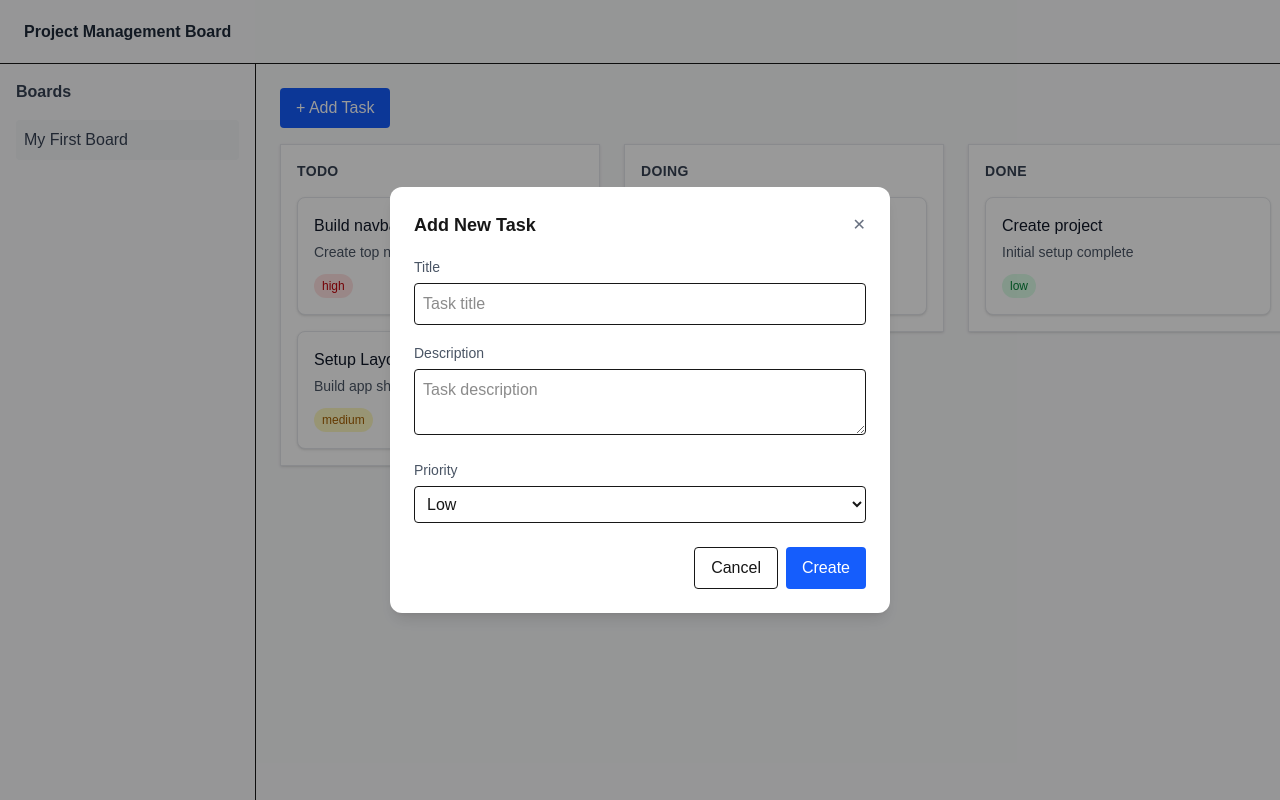
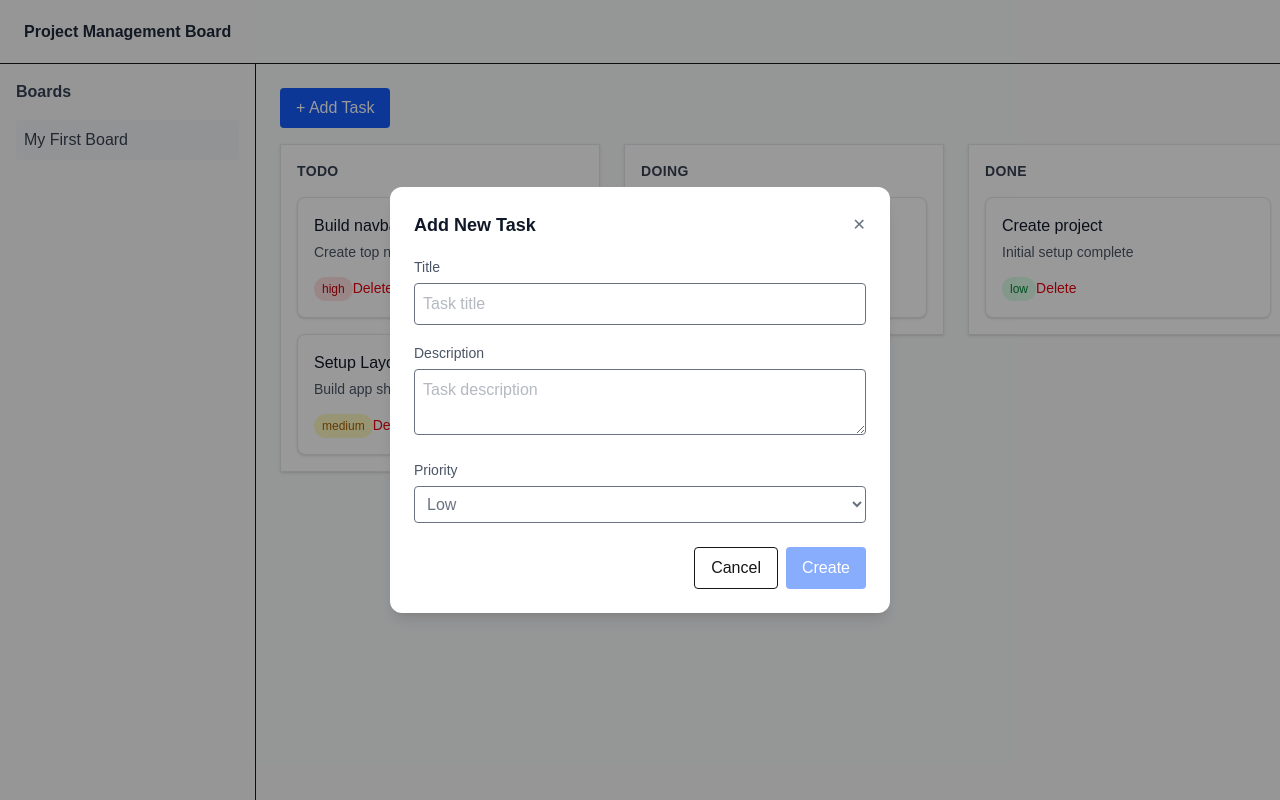
Before and after one commit to lolalolabob123/Project-Management-Board, a Next.js app in the folder project-management-board/: page / in a window 1280 px wide. Both pictures are taken after a click on the button "+ Add Task". Built offline with nearby package versions, Linux system fonts and the light colour scheme.

Commit message:
added create and delete functionality to tasks

```diff
--- a/project-management-board/src/app/page.tsx
+++ b/project-management-board/src/app/page.tsx
@@ -12,7 +12,35 @@ export default function Home() {
   const [isModalOpen, setIsModalOpen] = useState(false)
 
   function handleCreateTask(task: any) {
-    console.log(task)
+    const updatedColumns = board.columns.map((column) => {
+      if (column.id === "todo") {
+        return {
+          ...column,
+          tasks: [...column.tasks, task],
+        }
+      }
+
+      return column
+    })
+    setBoard({
+      ...board,
+      columns: updatedColumns,
+    })
+  }
+
+  function handleDeleteTask(taskId: string) {
+    const updatedColumns = board.columns.map((column) => {
+      return {
+        ...column,
+        tasks: column.tasks.filter(
+          (task) => task.id !== taskId
+        ),
+      }
+    })
+    setBoard({
+      ...board,
+      columns: updatedColumns,
+    })
   }
 
   return (
@@ -34,6 +62,7 @@ export default function Home() {
               key={column.id}
               title={column.title}
               tasks={column.tasks}
+              onDeleteTask={handleDeleteTask}
             />
           ))}
           </div>
--- a/project-management-board/src/components/board/Column.tsx
+++ b/project-management-board/src/components/board/Column.tsx
@@ -4,11 +4,13 @@ import { Task } from "@/types/task";
 interface ColumnProps {
     title: string;
     tasks: Task[];
+    onDeleteTask: (taskId: string) => void;
 }
 
 export default function Column({
     title,
     tasks,
+    onDeleteTask
 }: ColumnProps) {
     return (
         <div className="bg-white border border-gray-200 rounded-x1 p-4 w-80 shadow-sm">
@@ -20,7 +22,9 @@ export default function Column({
                 {tasks.map((task) => (
                     <TaskCard
                     key={task.id}
-                    task={task}/>
+                    task={task}
+                    onDelete={onDeleteTask}
+                    />
                 ))}
             </div>
         </div>
--- a/project-management-board/src/components/board/TaskCard.tsx
+++ b/project-management-board/src/components/board/TaskCard.tsx
@@ -2,10 +2,12 @@ import { Task } from "@/types/task"
 
 interface TaskCardProps {
     task: Task;
+    onDelete: (taskId: string) => void;
 }
 
 export default function TaskCard({
     task,
+    onDelete,
 }: TaskCardProps) {
     let priorityStyles = ""
     if (task.priority === "high") {
@@ -28,6 +30,13 @@ export default function TaskCard({
             <span className={`inline-block mt-3 text-xs px-2 py-1 rounded-full ${priorityStyles}`}>
                 {task.priority}
             </span>
+
+            <button
+            onClick={() => onDelete(task.id)}
+            className="mt-4 text-sm text-red-600 hover:text-red-800 cursor-pointer"
+            >
+                Delete
+            </button>
         </div>
     )
 }
--- a/project-management-board/src/components/ui/TaskModal.tsx
+++ b/project-management-board/src/components/ui/TaskModal.tsx
@@ -14,6 +14,11 @@ export default function TaskModal({ isOpen, onClose, onCreateTask }: TaskModalPr
   const [priority, setPriority] = useState("low")
 
   function handleCreateTask() {
+
+    if (!title.trim()) {
+      return
+    }
+
     const newTask = {
       id: crypto.randomUUID(),
       title,
@@ -22,6 +27,11 @@ export default function TaskModal({ isOpen, onClose, onCreateTask }: TaskModalPr
     }
 
     onCreateTask(newTask)
+
+    setTitle("")
+    setDescription("")
+    setPriority("low")
+
     onClose();
   }
   return (
@@ -32,7 +42,7 @@ export default function TaskModal({ isOpen, onClose, onCreateTask }: TaskModalPr
 
         {/* Header */}
         <div className="flex justify-between items-center mb-4">
-          <h2 className="text-lg font-semibold">
+          <h2 className="text-lg font-semibold text-gray-900">
             Add New Task
           </h2>
 
@@ -49,7 +59,7 @@ export default function TaskModal({ isOpen, onClose, onCreateTask }: TaskModalPr
             <input
               value={title}
               onChange={((e) => setTitle(e.target.value))}
-              className="w-full border rounded p-2 mt-1"
+              className="w-full border rounded p-2 mt-1 text-gray-500"
               placeholder="Task title"
             />
           </div>
@@ -59,7 +69,7 @@ export default function TaskModal({ isOpen, onClose, onCreateTask }: TaskModalPr
             <textarea
               value={description}
               onChange={(e) => setDescription(e.target.value)}
-              className="w-full border rounded p-2 mt-1"
+              className="w-full border rounded p-2 mt-1 text-gray-500"
               placeholder="Task description"
             />
           </div>
@@ -69,7 +79,7 @@ export default function TaskModal({ isOpen, onClose, onCreateTask }: TaskModalPr
             <select
               value={priority}
               onChange={(e) => setPriority(e.target.value)}
-              className="w-full border rounded p-2 mt-1">
+              className="w-full border rounded p-2 mt-1 text-gray-500">
               <option value="low">Low</option>
               <option value="medium">Medium</option>
               <option value="high">High</option>
@@ -89,7 +99,8 @@ export default function TaskModal({ isOpen, onClose, onCreateTask }: TaskModalPr
 
           <button
             onClick={handleCreateTask}
-            className="px-4 py-2 bg-blue-600 text-white rounded"
+            disabled={!title.trim()}
+            className="px-4 py-2 bg-blue-600 text-white rounded disabled:opacity-50"
           >
             Create
           </button>
```
